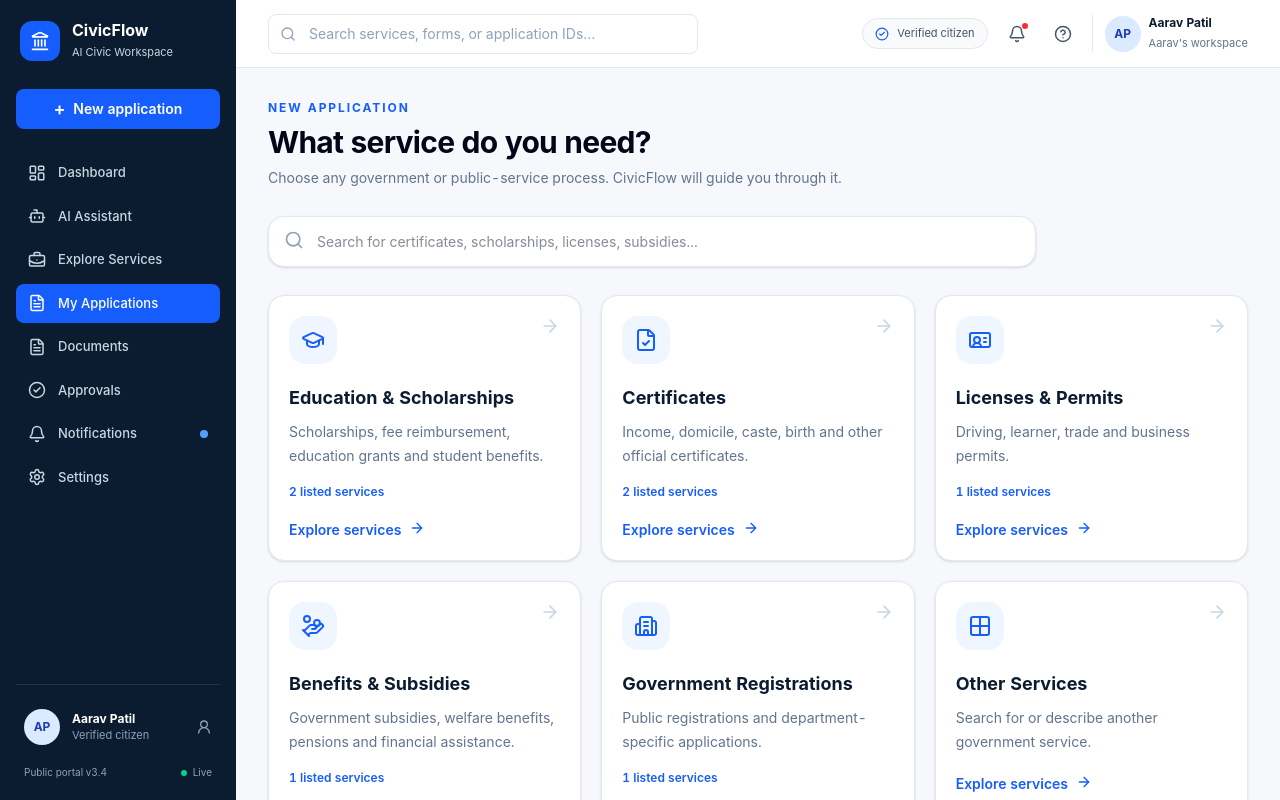
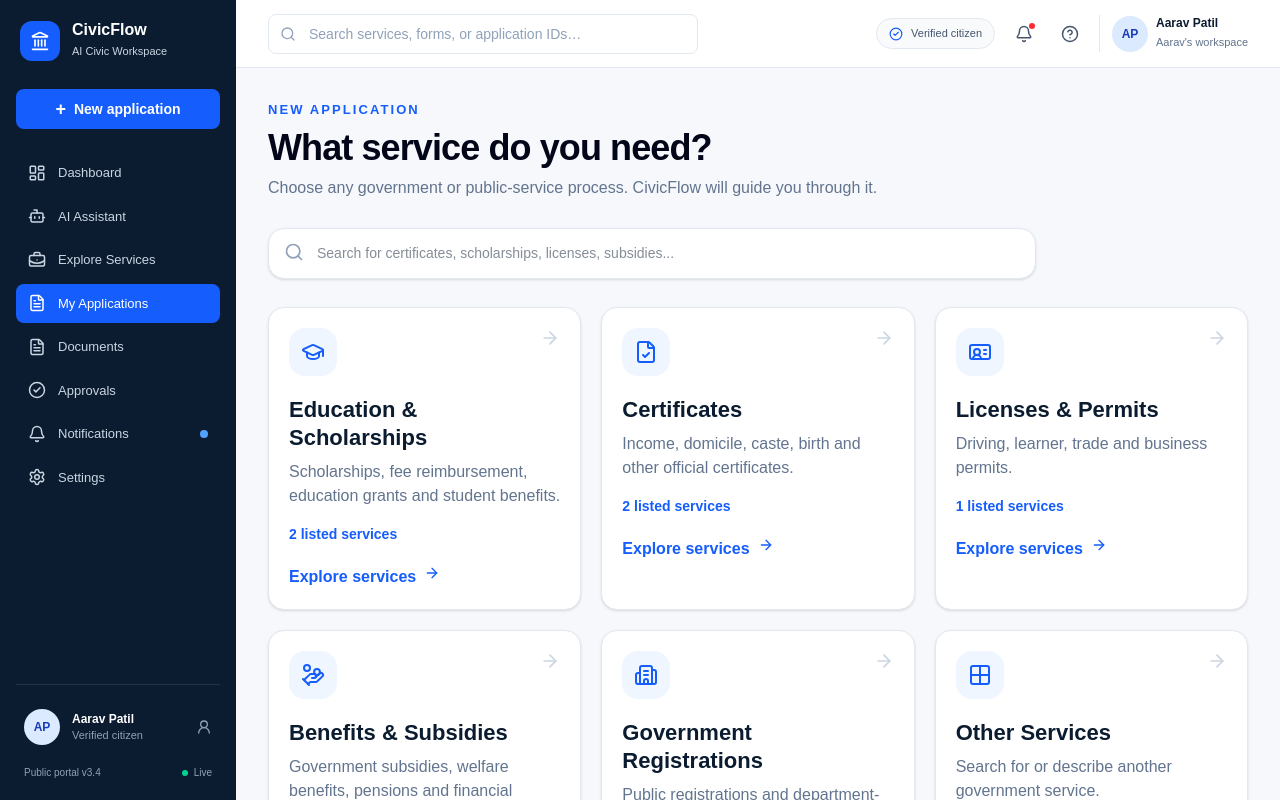
Before and after one commit to Amankum25/null, a Next.js app: page /applications/new in a window 1280 px wide. Shown: the top 800 px of the page. Built offline with nearby package versions, Linux system fonts and the light colour scheme.

Commit message:
Match CivicFlow typography to reference

```diff
--- a/app/(app)/applications/new/page.tsx
+++ b/app/(app)/applications/new/page.tsx
@@ -20,7 +20,7 @@ export default function NewApplicationPage() {
 
   return <>
     <PageHeader eyebrow="New application" title="What service do you need?" description="Choose any government or public-service process. CivicFlow will guide you through it." />
-    <div className="relative mb-7 max-w-3xl"><Search className="absolute left-4 top-3.5 size-5 text-slate-400" /><input value={query} onChange={(event) => setQuery(event.target.value)} placeholder="Search for certificates, scholarships, licenses, subsidies..." className="w-full rounded-2xl border border-slate-200 bg-white px-12 py-3.5 text-sm shadow-sm outline-none focus:border-blue-400 focus:ring-2 focus:ring-blue-100" aria-label="Search government services" />{shown.length > 0 && <div className="absolute inset-x-0 top-14 z-10 rounded-2xl border border-slate-200 bg-white p-2 shadow-xl">{shown.map((service) => <div key={service.id} className="flex items-center justify-between rounded-xl px-3 py-3 hover:bg-blue-50"><span><strong className="block text-sm">{service.title}</strong><span className="text-xs text-slate-500">{categoryMeta[service.category].label}</span></span>{service.status === "available" ? <Button onClick={() => start(service.id)} className="py-2">Start<ArrowRight className="ml-2 size-4" /></Button> : <Link href={`/services/${service.id}`} className="rounded-lg p-2 text-blue-600 focus-visible:outline-none focus-visible:ring-2 focus-visible:ring-blue-500" aria-label={`View ${service.title}`}><ArrowRight className="size-4" /></Link>}</div>)}</div>}</div>
-    <div className="grid gap-5 sm:grid-cols-2 lg:grid-cols-3">{categories.map((category) => { const meta = categoryMeta[category]; const count = serviceCatalog.filter((service) => service.category === category).length; return <Link key={category} href={category === "other" ? "/services" : `/services?category=${category}`} className="group block h-full rounded-2xl focus-visible:outline-none focus-visible:ring-2 focus-visible:ring-blue-500 focus-visible:ring-offset-2"><Card className="h-full transition duration-200 group-hover:-translate-y-1 group-hover:border-blue-300 group-hover:shadow-md"><div className="flex items-start justify-between"><div className="grid size-12 place-items-center rounded-2xl bg-blue-50 text-blue-600"><CategoryIcon category={category} /></div><ArrowRight className="size-5 text-slate-300 transition group-hover:text-blue-600" /></div><h2 className="mt-5 text-lg font-bold">{meta.label}</h2><p className="mt-2 text-sm leading-6 text-slate-500">{meta.description}</p>{count > 0 && <p className="mt-4 text-xs font-semibold text-blue-600">{count} listed services</p>}<span className="mt-5 inline-flex text-sm font-semibold text-blue-600">Explore services <ArrowRight className="ml-2 size-4" /></span></Card></Link>})}</div>
+    <div className="relative mb-7 max-w-3xl"><Search className="absolute left-4 top-3.5 size-5 text-slate-400" /><input value={query} onChange={(event) => setQuery(event.target.value)} placeholder="Search for certificates, scholarships, licenses, subsidies..." className="w-full rounded-2xl border border-slate-200 bg-white px-12 py-3.5 text-[16px] shadow-sm outline-none focus:border-blue-400 focus:ring-2 focus:ring-blue-100" aria-label="Search government services" />{shown.length > 0 && <div className="absolute inset-x-0 top-14 z-10 rounded-2xl border border-slate-200 bg-white p-2 shadow-xl">{shown.map((service) => <div key={service.id} className="flex items-center justify-between rounded-xl px-3 py-3 hover:bg-blue-50"><span><strong className="block text-sm">{service.title}</strong><span className="text-xs text-slate-500">{categoryMeta[service.category].label}</span></span>{service.status === "available" ? <Button onClick={() => start(service.id)} className="py-2">Start<ArrowRight className="ml-2 size-4" /></Button> : <Link href={`/services/${service.id}`} className="rounded-lg p-2 text-blue-600 focus-visible:outline-none focus-visible:ring-2 focus-visible:ring-blue-500" aria-label={`View ${service.title}`}><ArrowRight className="size-4" /></Link>}</div>)}</div>}</div>
+    <div className="grid gap-5 sm:grid-cols-2 lg:grid-cols-3">{categories.map((category) => { const meta = categoryMeta[category]; const count = serviceCatalog.filter((service) => service.category === category).length; return <Link key={category} href={category === "other" ? "/services" : `/services?category=${category}`} className="group block h-full rounded-2xl focus-visible:outline-none focus-visible:ring-2 focus-visible:ring-blue-500 focus-visible:ring-offset-2"><Card className="h-full transition duration-200 group-hover:-translate-y-1 group-hover:border-blue-300 group-hover:shadow-md"><div className="flex items-start justify-between"><div className="grid size-12 place-items-center rounded-2xl bg-blue-50 text-blue-600"><CategoryIcon category={category} /></div><ArrowRight className="size-5 text-slate-300 transition group-hover:text-blue-600" /></div><h2 className="mt-5 text-[22px] font-bold leading-7">{meta.label}</h2><p className="mt-2 text-[16px] leading-6 text-slate-500">{meta.description}</p>{count > 0 && <p className="mt-4 text-[14px] font-semibold text-blue-600">{count} listed services</p>}<span className="mt-5 inline-flex text-[16px] font-semibold text-blue-600">Explore services <ArrowRight className="ml-2 size-4" /></span></Card></Link>})}</div>
   </>
 }
--- a/app/globals.css
+++ b/app/globals.css
@@ -25,7 +25,7 @@ body {
   margin: 0;
   background: var(--background);
   color: var(--foreground);
-  font-family: Inter, ui-sans-serif, system-ui, -apple-system, BlinkMacSystemFont, "Segoe UI", sans-serif;
+  font-family: Arial, Helvetica, sans-serif;
   font-size: 14px;
   font-feature-settings: "tnum";
   -webkit-font-smoothing: antialiased;
--- a/components/page-primitives.tsx
+++ b/components/page-primitives.tsx
@@ -1,6 +1,6 @@
 import Link from "next/link"
 import type { ButtonHTMLAttributes, MouseEvent, ReactNode } from "react"
-export function PageHeader({ eyebrow, title, description, action }: { eyebrow?: string; title: string; description?: string; action?: ReactNode }) { return <div className="mb-7 flex flex-col justify-between gap-4 sm:flex-row sm:items-end"><div><p className="mb-2 text-xs font-bold uppercase tracking-[0.16em] text-blue-600">{eyebrow ?? "CivicFlow"}</p><h1 className="text-3xl font-bold tracking-tight text-slate-950">{title}</h1>{description && <p className="mt-2 max-w-2xl text-sm text-slate-500">{description}</p>}</div>{action}</div> }
+export function PageHeader({ eyebrow, title, description, action }: { eyebrow?: string; title: string; description?: string; action?: ReactNode }) { return <div className="mb-7 flex flex-col justify-between gap-4 sm:flex-row sm:items-end"><div><p className="mb-2 text-[13px] font-bold uppercase tracking-[0.16em] text-blue-600">{eyebrow ?? "CivicFlow"}</p><h1 className="text-[30px] leading-tight font-bold tracking-tight text-slate-950 sm:text-[36px] sm:leading-[1.12]">{title}</h1>{description && <p className="mt-2 max-w-2xl text-[16px] leading-6 text-slate-500">{description}</p>}</div>{action}</div> }
 type ButtonProps = ButtonHTMLAttributes<HTMLButtonElement> & { children: ReactNode; href?: string; loading?: boolean; variant?: "primary" | "secondary" | "ghost" }
 export function Button({ children, href, onClick, disabled = false, loading = false, variant = "primary", className = "", type = "button", ...props }: ButtonProps) { const cls = `inline-flex items-center justify-center rounded-xl px-4 py-2.5 text-sm font-semibold transition ${variant === "primary" ? "bg-blue-600 text-white hover:bg-blue-700" : variant === "secondary" ? "border border-slate-200 bg-white text-slate-700 hover:border-blue-300" : "text-blue-600 hover:bg-blue-50"} disabled:pointer-events-none disabled:cursor-not-allowed disabled:opacity-50 ${className}`; const content = loading ? "Loading…" : children; if (href) return <Link href={disabled ? "#" : href} aria-disabled={disabled} onClick={(event) => { if (disabled || loading) event.preventDefault(); onClick?.(event as unknown as MouseEvent<HTMLButtonElement>) }} className={cls}>{content}</Link>; return <button {...props} type={type} onClick={onClick} disabled={disabled || loading} className={cls}>{content}</button> }
 export function Card({ children, className = "" }: { children: ReactNode; className?: string }) { return <section className={`rounded-2xl border border-slate-200 bg-white p-5 shadow-sm ${className}`}>{children}</section> }
```
